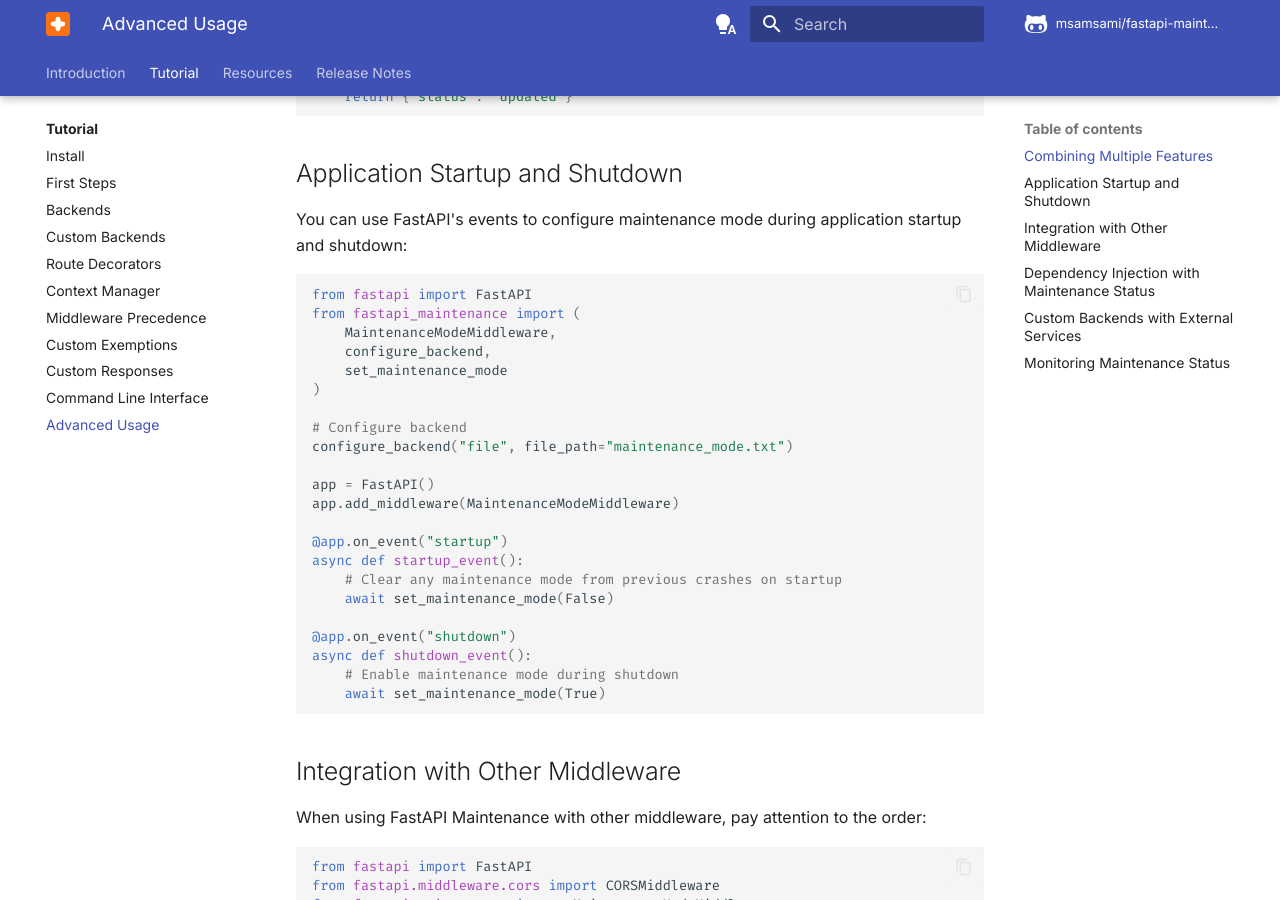
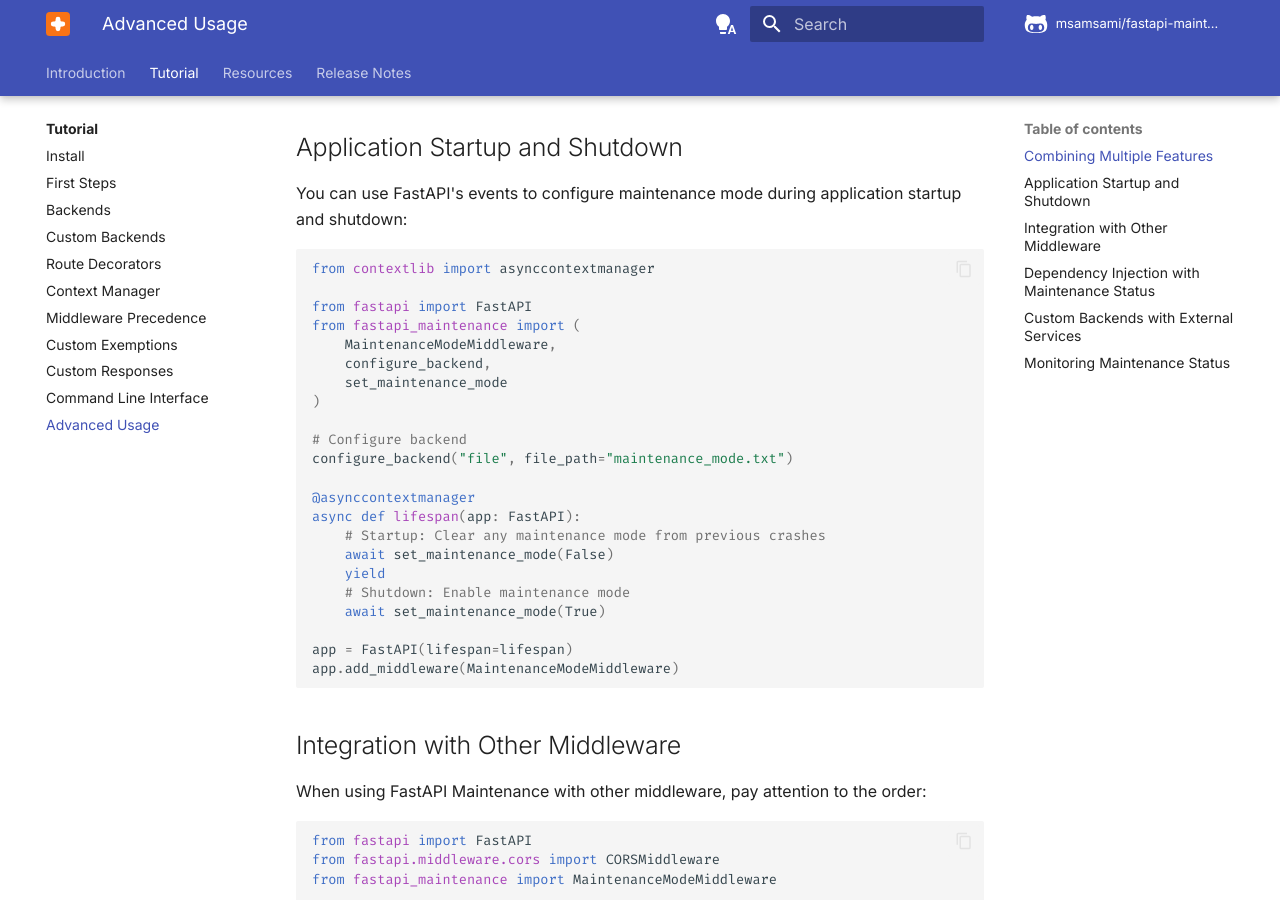
Before and after one commit to msamsami/fastapi-maintenance, an MkDocs documentation site: the page built from docs/tutorial/advanced-usage.md, in a window 1280 px wide and 900 px high, scrolled down 1322 px. Built offline with MkDocs 1.6.1 and Material for MkDocs 9.7.7, drawn with Linux system fonts in a browser that asks for light colours; comment, search, counter and statistics services are not loaded; some of the changed text lies outside the part shown.

Commit message:
Replace deprecated on_event with lifespan context manager

````diff
--- a/docs/tutorial/advanced-usage.md
+++ b/docs/tutorial/advanced-usage.md
@@ -62,6 +62,8 @@ async def update_system():
 You can use FastAPI's events to configure maintenance mode during application startup and shutdown:
 
 ```python
+from contextlib import asynccontextmanager
+
 from fastapi import FastAPI
 from fastapi_maintenance import (
     MaintenanceModeMiddleware,
@@ -72,18 +74,16 @@ from fastapi_maintenance import (
 # Configure backend
 configure_backend("file", file_path="maintenance_mode.txt")
 
-app = FastAPI()
+@asynccontextmanager
+async def lifespan(app: FastAPI):
+    # Startup: Clear any maintenance mode from previous crashes
+    await set_maintenance_mode(False)
+    yield
+    # Shutdown: Enable maintenance mode
+    await set_maintenance_mode(True)
+
+app = FastAPI(lifespan=lifespan)
 app.add_middleware(MaintenanceModeMiddleware)
-
-@app.on_event("startup")
-async def startup_event():
-    # Clear any maintenance mode from previous crashes on startup
-    await set_maintenance_mode(False)
-
-@app.on_event("shutdown")
-async def shutdown_event():
-    # Enable maintenance mode during shutdown
-    await set_maintenance_mode(True)
 ```
 
 ## Integration with Other Middleware
````
Also changed, not shown: other parts of docs/tutorial/advanced-usage.md (+2 -2 lines).
